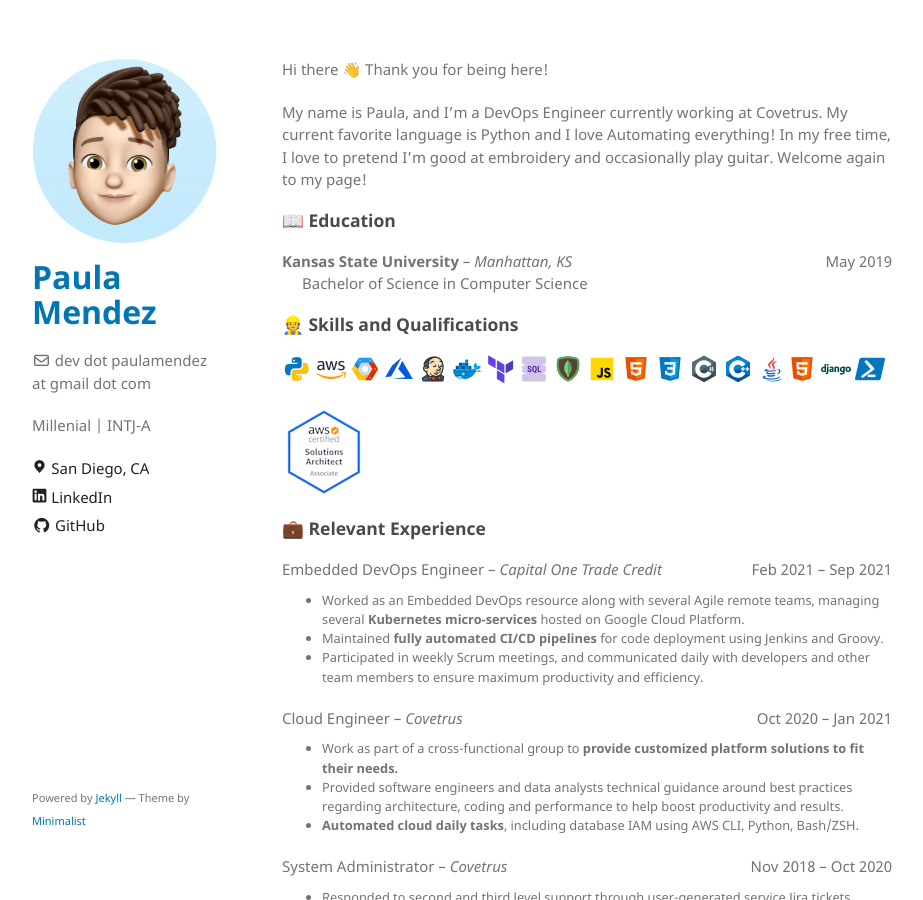
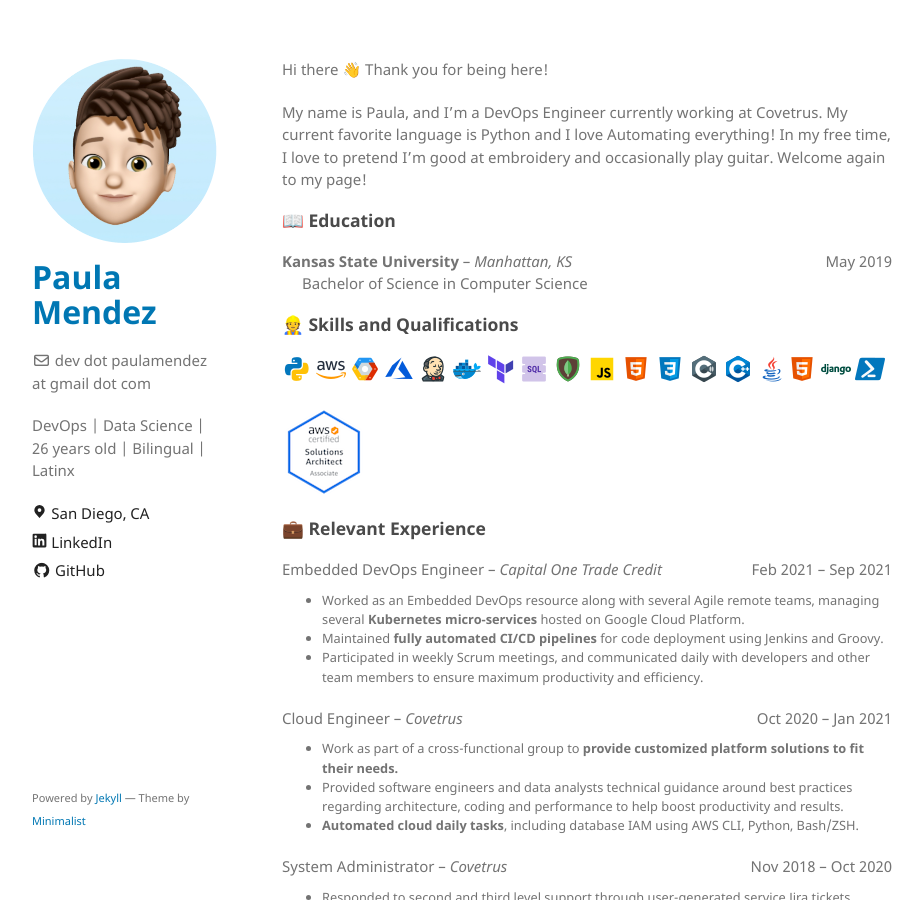
Before and after one commit to paulipotter/paulipotter.github.io, a Jekyll site: the page built from index.md, in a window 1280 px wide and 900 px high. Shown: the whole window, without its empty margins (178-1101 px from the left). Built offline with Jekyll 4.4.1, drawn with Linux system fonts in a browser that asks for light colours; emoji names are drawn with the system emoji font.

Commit message:
fix sidebar

```diff
--- a/_config.yml
+++ b/_config.yml
@@ -1,9 +1,8 @@
 title: Paula Mendez
 logo: /assets/img/logo.png
 email: dev dot paulamendez at gmail dot com
-description: Millenial | INTJ-A
+description: DevOps | Data Science | 26 years old | Bilingual | Latinx
 show_downloads: false
-google_analytics: UA-108144808-1
 color-scheme: auto
 plugins:
   - jekyll-sitemap
```
